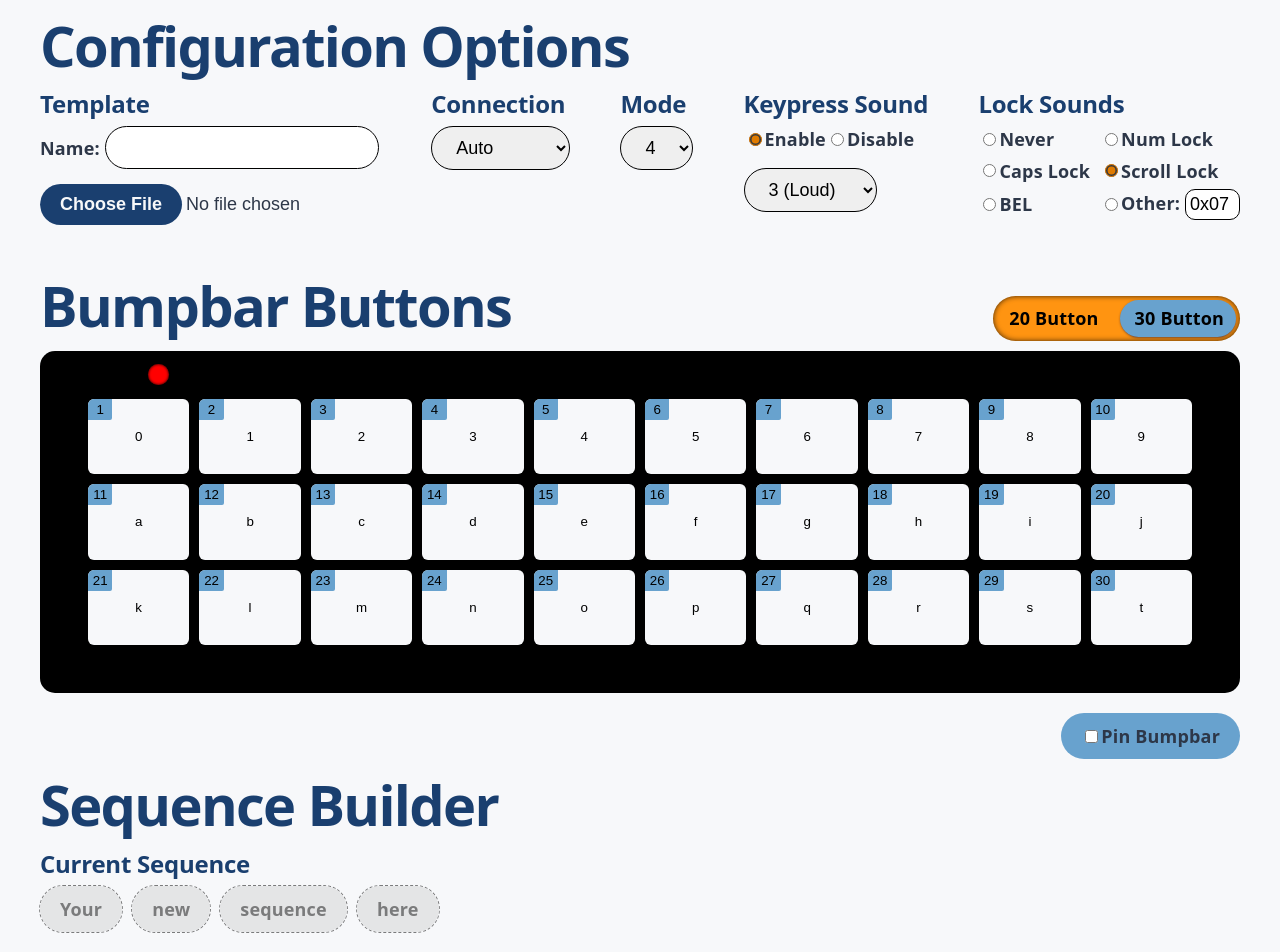
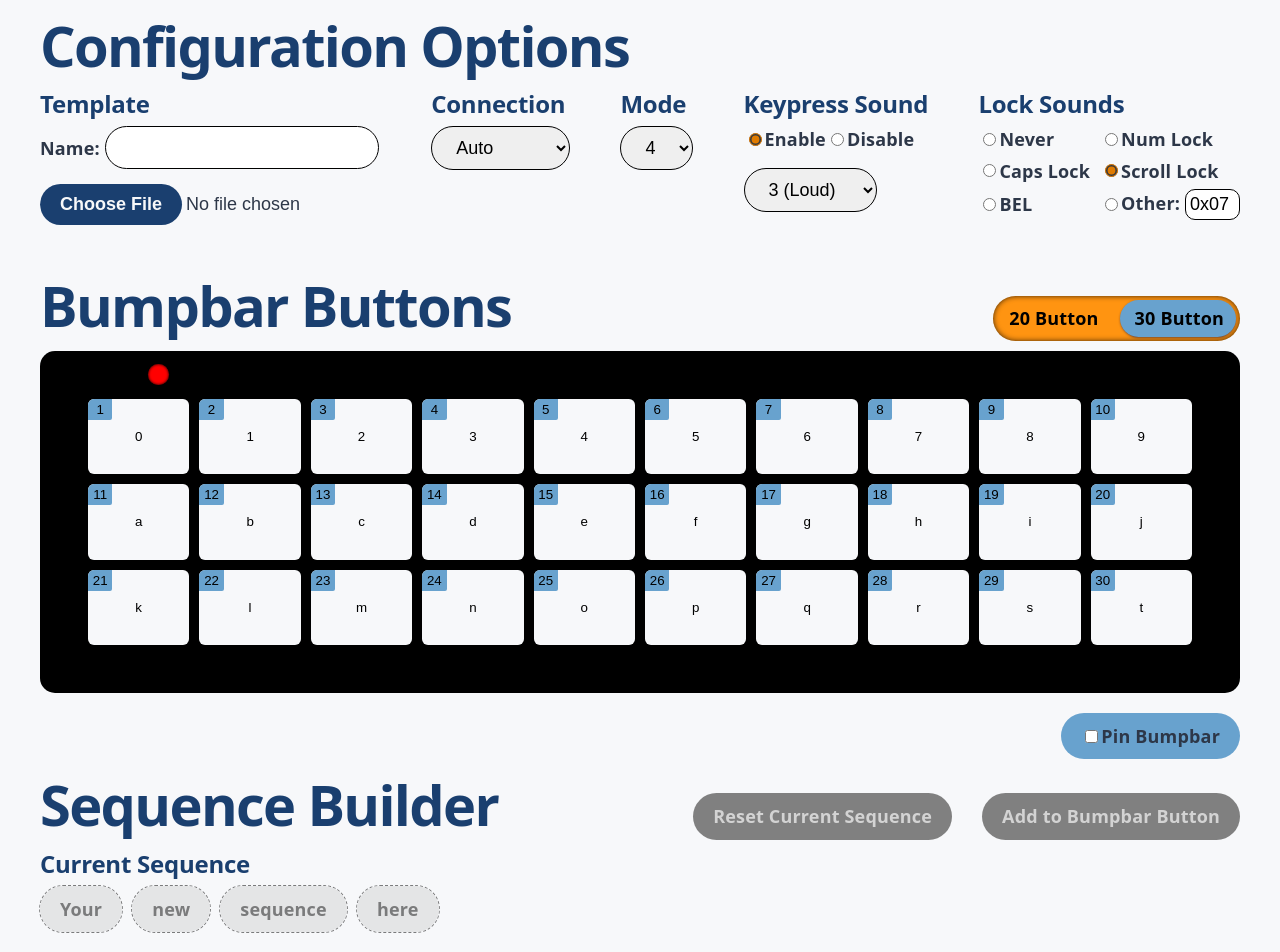
Before and after one commit to reecejpetty/krs-configurator, a React (Vite) app: page / in a window 1280 px wide. Shown: the top 952 px of the page. Built offline with nearby package versions, Linux system fonts and the light colour scheme.

Commit message:
Add Reset and Add to Bumpbar buttons

```diff
--- a/src/components/SequenceBuilder/SequenceBuilder.jsx
+++ b/src/components/SequenceBuilder/SequenceBuilder.jsx
@@ -9,7 +9,10 @@ function SequenceBuilder() {
 
   return (
     <div>
-      <h1>Sequence Builder</h1>
+      <div className={styles.flexApart}>
+        <h1>Sequence Builder</h1>
+        <SequenceOptions />
+      </div>
       <div className={styles.flexColumn}>
         <CurrentSequence/>
         <div className={styles.modifierRow}>
@@ -23,6 +26,36 @@ function SequenceBuilder() {
         />
         <KeyboardFunctions />
       </div>
+    </div>
+  )
+}
+
+function SequenceOptions() {
+  const sequence = useSequence();
+  const sequenceDispatch = useSequenceDispatch();
+
+  const handleReset = () => {
+    if (sequence.sequence.length > 0) {
+      sequenceDispatch({type: "reset"})
+    }
+  }
+
+  const handleSubmit = () => {
+    if (sequence.sequence.length > 0) {
+      sequenceDispatch({type: "submitted"})
+    }
+  }
+
+  return (
+    <div className={styles.sequenceOptions}>
+      <div
+        className={sequence.sequence.length > 0 ? `${styles.optionButton} ${styles.resetOption}` : `${styles.optionButton} ${styles.disabled}`}
+        onClick={handleReset}
+      >Reset Current Sequence</div>
+      <div
+        className={sequence.sequence.length > 0 ? `${styles.optionButton} ${styles.addOption}` : `${styles.optionButton} ${styles.disabled}`}
+        onClick={handleSubmit}
+      >Add to Bumpbar Button</div>
     </div>
   )
 }
--- a/src/components/SequenceBuilder/SequenceBuilder.module.css
+++ b/src/components/SequenceBuilder/SequenceBuilder.module.css
@@ -7,6 +7,43 @@
     display: flex;
     flex-direction: column;
     gap: 20px;
+}
+
+.flexApart {
+    display: flex;
+    flex-direction: row;
+    justify-content: space-between;
+    align-items: flex-end;
+}
+
+.sequenceOptions {
+    display: flex;
+    justify-content: space-between;
+    align-items: center;
+    gap: 30px;
+    margin-bottom: 10px;
+    height: fit-content;
+    border-radius: 40px;
+    color: black;
+}
+
+.optionButton {
+    composes: selectOff from global;
+    display: block;
+    border-radius: 40px;
+    padding: 10px 20px;
+    border: none;
+    font-size: 1rem;
+    font-weight: bold;
+    cursor: pointer;
+}
+
+.resetOption {
+    background-color: rgb(251, 76, 93);
+}
+
+.addOption {
+    background-color: rgb(31, 232, 135);
 }
 
 .currentSequenceItems {
@@ -229,10 +266,12 @@
 }
 
 .disabled {
+    color: lightgray;
     background-color: gray;
 }
 
 .disabled:hover {
+    color: lightgray;
     background-color: gray;
     cursor: default;
 }
--- a/src/context/sequence.js
+++ b/src/context/sequence.js
@@ -35,6 +35,18 @@ export function sequenceReducer(state, action) {
         sequence: newItems
       };
     }
+    case "reset": {
+      return {
+        ...state,
+        sequence: []
+      };
+    }
+    case "submitted": {
+      // Implement Add to Bumpbar Button logic
+      return {
+        ...state
+      }
+    }
     default: {
       throw Error("Unknown action: " + action.type)
     }
```
